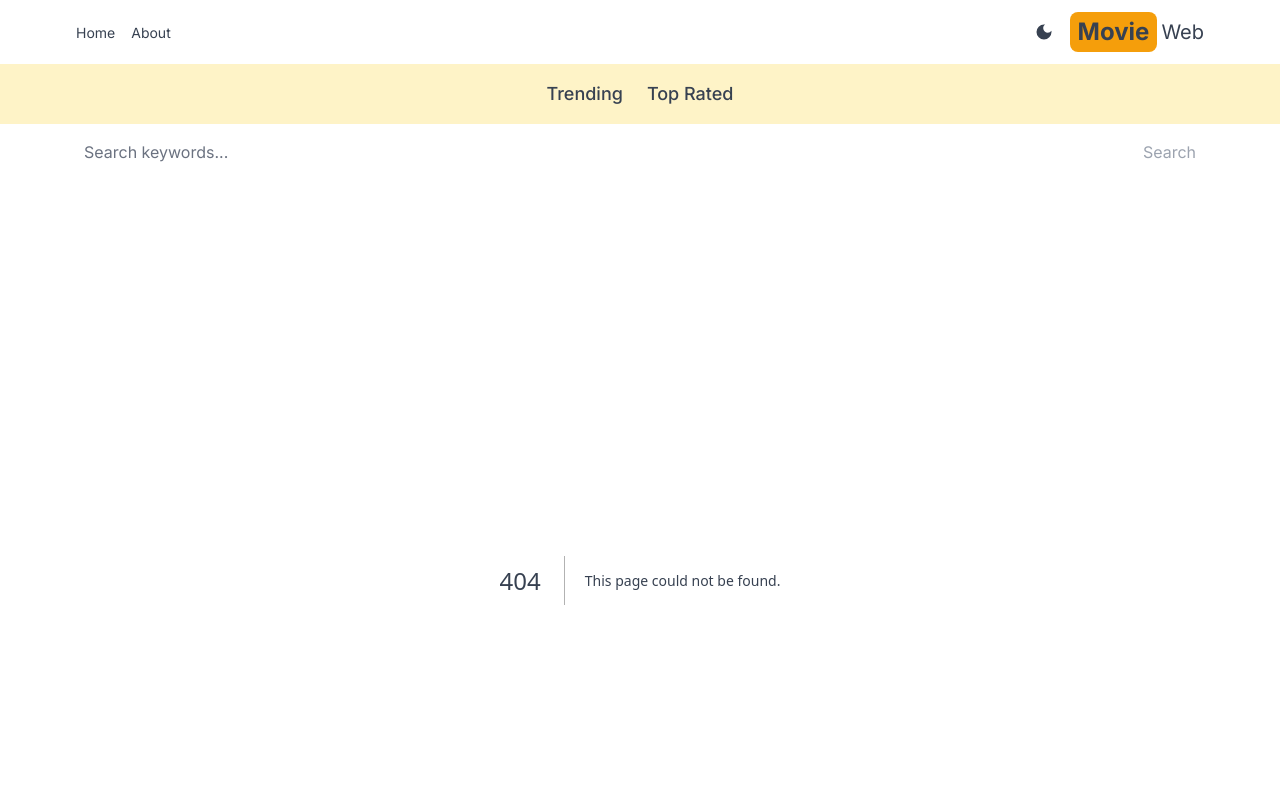
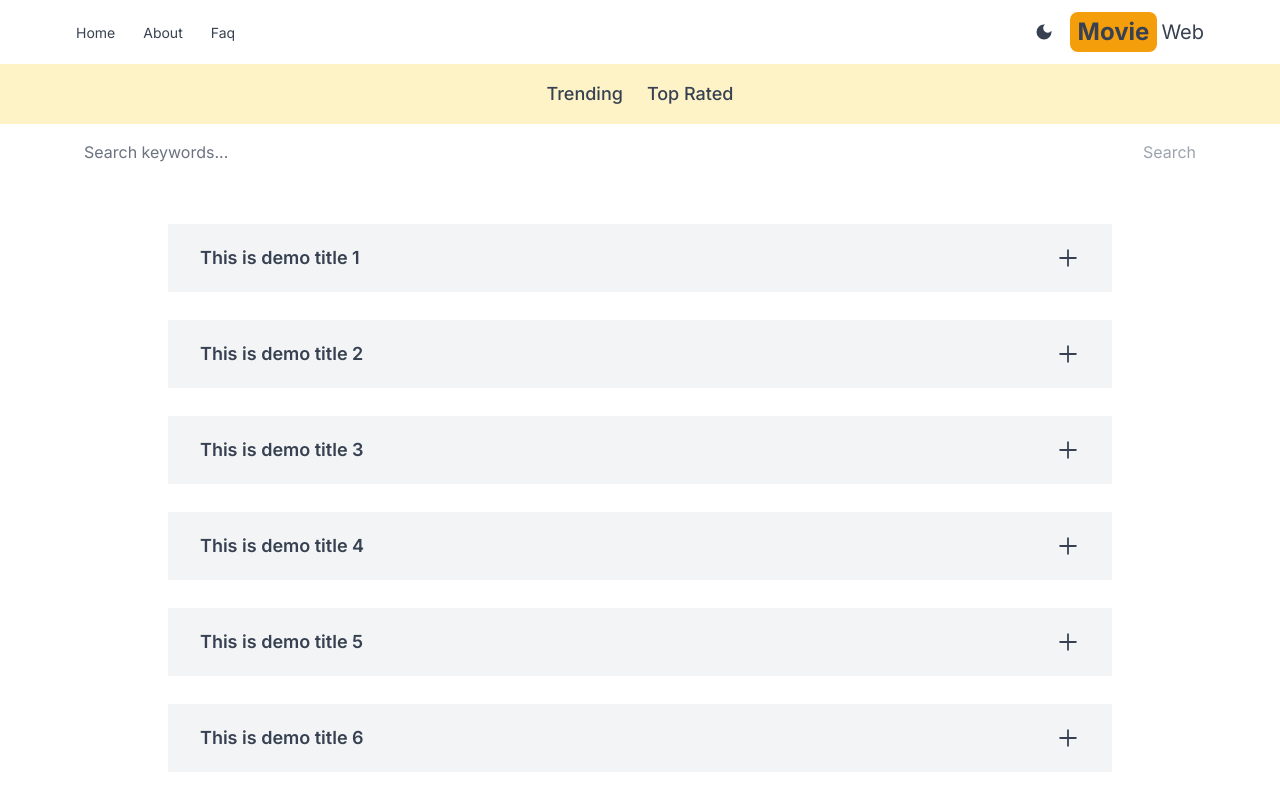
Before and after one commit to Masoud61UI/movies-next, a Next.js app: page /faq in a window 1280 px wide. Before the commit this address had no page. Shown: the top 786 px of the page. Built offline with nearby package versions, Linux system fonts and the light colour scheme.

Commit message:
add faq page

```diff
--- a/package.json
+++ b/package.json
@@ -13,6 +13,7 @@
     "next": "14.2.3",
     "next-themes": "^0.3.0",
     "react": "^18",
+    "react-collapse": "^5.1.1",
     "react-dom": "^18",
     "react-icons": "^5.2.1"
   },
--- /dev/null
+++ b/src/app/faq/page.jsx
@@ -0,0 +1,59 @@
+"use client";
+
+import AccordionItem from "@/components/AccordionItem";
+import { useState } from "react";
+
+export default function page() {
+  const [open, setOpen] = useState(false);
+
+  const toggle = (index) => {
+    if (open === index) {
+      return setOpen(null);
+    }
+
+    setOpen(index);
+  };
+
+  const accordionData = [
+    {
+      title: "This is demo title 1",
+      desc: "Lorem ipsum dolor sit amet consectetur adipisicing elit. Nam ipsam a qui earum animi accusamus quod saepe ex laboriosam minima recusandae, nulla velit magni numquam nisi eum nihil. Odit esse ab dolorem fugit, deserunt nulla eum explicabo deleniti iure numquam earum, quidem dolorum repellat beatae sapiente ex natus officiis harum.",
+    },
+    {
+      title: "This is demo title 2",
+      desc: "Lorem ipsum dolor sit amet consectetur adipisicing elit. Nam ipsam a qui earum animi accusamus quod saepe ex laboriosam minima recusandae, nulla velit magni numquam nisi eum nihil. Odit esse ab dolorem fugit, deserunt nulla eum explicabo deleniti iure numquam earum, quidem dolorum repellat beatae sapiente ex natus officiis harum.Lorem ipsum dolor sit amet consectetur adipisicing elit.",
+    },
+    {
+      title: "This is demo title 3",
+      desc: "Lorem ipsum dolor sit amet consectetur adipisicing elit. Nam ipsam a qui earum animi accusamus quod saepe ex laboriosam minima recusandae, nulla velit magni numquam nisi eum nihil.",
+    },
+    {
+      title: "This is demo title 4",
+      desc: "Lorem ipsum dolor sit amet consectetur adipisicing elit. Nam ipsam a qui earum animi accusamus quod saepe ex laboriosam minima recusandae, nulla velit magni numquam nisi eum nihil. Odit esse ab dolorem fugit, deserunt nulla eum explicabo deleniti iure numquam earum.",
+    },
+    {
+      title: "This is demo title 5",
+      desc: "Lorem ipsum dolor sit amet consectetur adipisicing elit. Nam ipsam a qui earum animi accusamus quod saepe ex laboriosam minima recusandae, nulla velit magni numquam nisi eum nihil. Odit esse ab dolorem fugit, deserunt nulla eum explicabo deleniti iure numquam earum, quidem dolorum repellat beatae sapiente ex natus officiis harum.Lorem ipsum dolor sit amet consectetur adipisicing elit. Nam ipsam a qui earum animi accusamus quod saepe ex laboriosam minima recusandae",
+    },
+    {
+      title: "This is demo title 6",
+      desc: "Lorem ipsum dolor sit amet consectetur adipisicing elit. Nam ipsam a qui earum animi accusamus quod saepe ex laboriosam minima recusandae, nulla velit magni numquam nisi eum nihil. Odit esse ab dolorem fugit.",
+    },
+  ];
+
+  return (
+    <section className="grid place-items-center pb-20 pt-4">
+      <div className="px-10 max-w-5xl">
+        {accordionData.map((data, index) => (
+          <AccordionItem
+            key={index}
+            open={index === open}
+            title={data.title}
+            desc={data.desc}
+            toggle={() => toggle(index)}
+          />
+        ))}
+      </div>
+    </section>
+  );
+}
--- a/src/app/globals.css
+++ b/src/app/globals.css
@@ -1,3 +1,7 @@
 @tailwind base;
 @tailwind components;
 @tailwind utilities;
+
+.ReactCollapse--collapse {
+    transition: height 500ms;
+}
--- /dev/null
+++ b/src/components/AccordionItem.jsx
@@ -0,0 +1,24 @@
+import { Collapse } from "react-collapse";
+import { AiOutlineMinus, AiOutlinePlus } from "react-icons/ai";
+
+export default function AccordionItem({ open, toggle, title, desc }) {
+  return (
+    <div className="pt-7">
+      <div
+        className="dark:bg-gray-700 bg-gray-100 py-5 px-8 flex justify-between items-center cursor-pointer "
+        onClick={toggle}
+      >
+        <h3 className="text-base sm:text-lg font-semibold">{title}</h3>
+        <div className="text-2xl">
+          {open ? <AiOutlineMinus /> : <AiOutlinePlus />}
+        </div>
+      </div>
+
+      <Collapse isOpened={open}>
+        <p className="text-sm sm:text-base dark:bg-gray-700 bg-gray-100 pt-0 pb-5 px-8">
+          {desc}
+        </p>
+      </Collapse>
+    </div>
+  );
+}
--- a/src/components/Header.jsx
+++ b/src/components/Header.jsx
@@ -2,14 +2,16 @@ import Link from "next/link";
 import MenuItems from "./MenuItems";
 import { AiFillHome } from 'react-icons/ai';
 import { BsFillInfoCircleFill } from 'react-icons/bs';
+import { FaQuestionCircle } from "react-icons/fa";
 import DarkModeSwitch from "./DarkModeSwitch";
 
 export default function Header() {
   return (
     <div className="flex justify-between items-center p-3 max-w-6xl mx-auto">
-        <div className="flex gap-4">
+        <div className="flex gap-7">
             <MenuItems title="Home" address="/" Icon={AiFillHome} />
             <MenuItems title="About" address="/about" Icon={BsFillInfoCircleFill} />
+            <MenuItems title="Faq" address="/faq" Icon={FaQuestionCircle } />
         </div>
         <div className="flex items-center gap-4">
           <DarkModeSwitch/>
```
Also changed, not shown: src/app/movie/[id]/page.jsx (+5 -7 lines), 1 other file (tests, documents, lock files or other folders).
